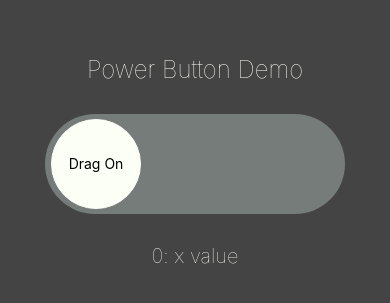
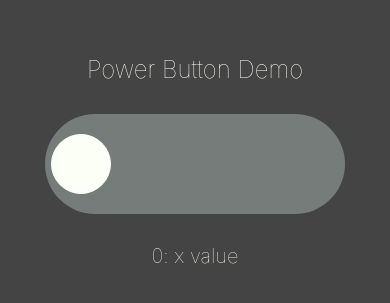
Before and after one commit to clRcoDE/panResponderTest, a React Native app: screen / in a window 390 px wide. Shown: the part 261-564 px from the top of the page. Built offline with nearby package versions, Linux system fonts and the light colour scheme.

Commit message:
at least working

```diff
--- a/src/components/Sliders.js
+++ b/src/components/Sliders.js
@@ -11,34 +11,36 @@ export class ClockInSwitch extends Component {
         super(props);
         this.state = {
             pan: new Animated.ValueXY(),
-
+            panValue:0
         };
     }
     componentWillMount() {
-        let newXVal
         this._panResponder = PanResponder.create({
             onMoveShouldSetResponderCapture: () => true,
             onMoveShouldSetPanResponderCapture: () => true,
             onStartShouldSetPanResponder:()=>true,
             onStartShouldSetPanResponderCapture:()=>true,
             onPanResponderGrant: (e, gestureState) => {
-                // this.state.pan.setOffset({x:gestureState.dx , y:0})
-                // this.state.pan.setValue({x: 0, y: 0});
+                this.state.pan.setOffset({x: this.state.pan.x._value , y: this.state.pan.y._value});
+                this.state.pan.setValue({x:0,y:0})
             },
             //here's where you can check, constrain and store values
             onPanResponderMove: (evt, gestureState) => {
                 // 300 is the width of the red container (will leave it to you to calculate this
                 // dynamically) 100 is the width of the button (90) plus the 5px margin on
                 // either side of it (10px total)
-               if(evt.nativeEvent.pageX < 400 - 200 ) {
-                   newXVal =  evt.nativeEvent.pageX
-                }
-                else{
-                    newXVal = 400 - 200
-                }
-                this.state.pan.x.setValue(newXVal);
+            //    if(gestureState.dx < 400 - 200 && gestureState.dx> 0 ) {
+            //        newXVal =  gestureState.dx
+
+            //     }
+            //     else{
+            //         // newXVal = 400 - 200
+            //     }
+            if( Math.floor(gestureState.moveX) < 315 && Math.floor(gestureState.moveX) > 100) {
+                this.state.pan.x.setValue(gestureState.dx);
+            }
                 //set this state for display
-                // this.setState({panValue: newXVal});
+                this.setState({panValue: gestureState.moveX});
             },
 
             onPanResponderRelease: (e, {vx, vy}) => {
@@ -55,9 +57,9 @@ export class ClockInSwitch extends Component {
         });
     }
 
-    componentWillUnMount() {
-        this.state.pan.x.removeAllListeners();
-    }
+    // componentWillUnMount() {
+    //     this.state.pan.x.removeAllListeners();
+    // }
 
     render() {
         //decouple the value from the state object
@@ -74,16 +76,9 @@ export class ClockInSwitch extends Component {
                 <View style={styles.buttonStyle}>
                     <Animated.View
                         style={[styles.sliderButtonStyle, translateStyle]}
-                        {...this._panResponder.panHandlers}>
-                        <Text
-                        style={{alignSelf: "center",
-                        marginHorizontal: 10}}
-
-                           >Drag On</Text>
-
-                    </Animated.View>
+                        {...this._panResponder.panHandlers}></Animated.View>
                 </View>
-                <Text style={styles.rightText}>{this.state.pan.x._value}: x value</Text>
+                <Text style={styles.rightText}>{this.state.panValue}: x value</Text>
             </View>
         );
     }
@@ -97,8 +92,8 @@ const styles = StyleSheet.create({
         borderWidth: .5,
         backgroundColor: '#FCFFF5',
         borderRadius: 45,
-        height: 90,
-        width: 90,
+        height: 60,
+        width: 60,
         justifyContent: 'center',
         textAlign: 'center',
         marginHorizontal: 5,
```
